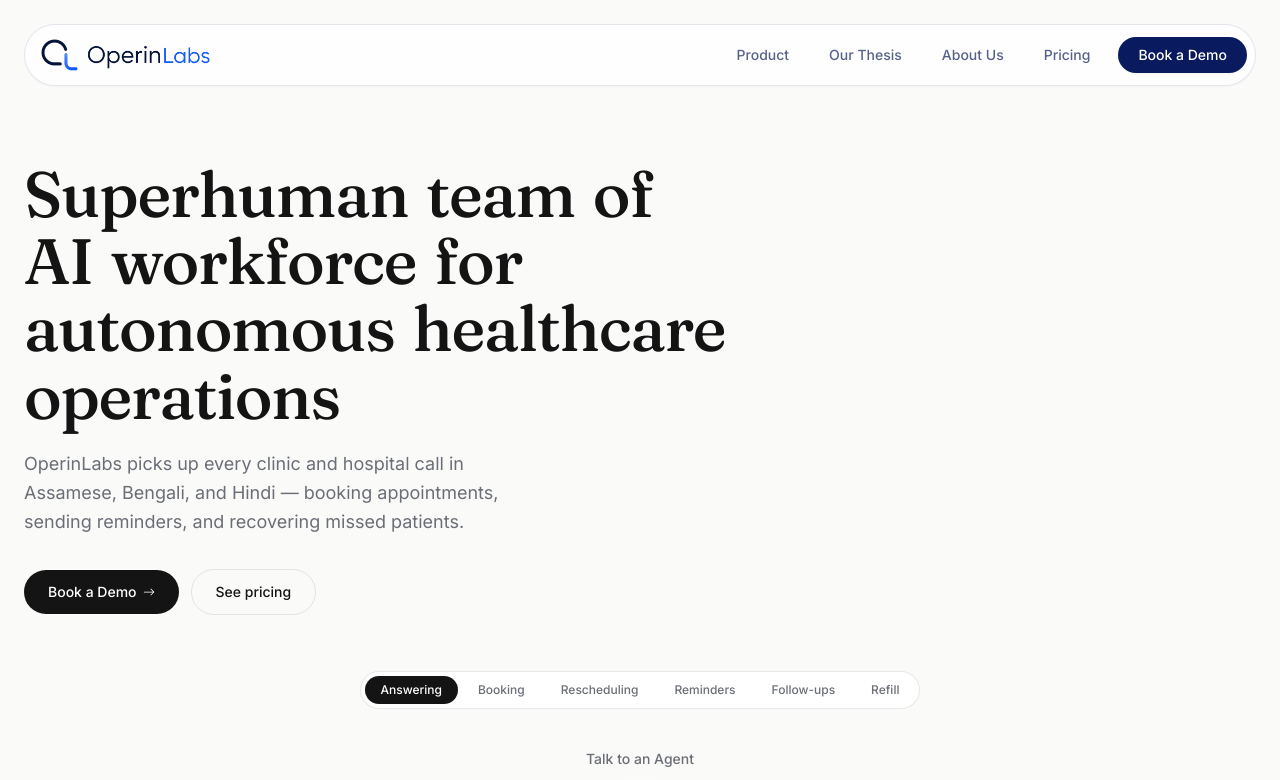
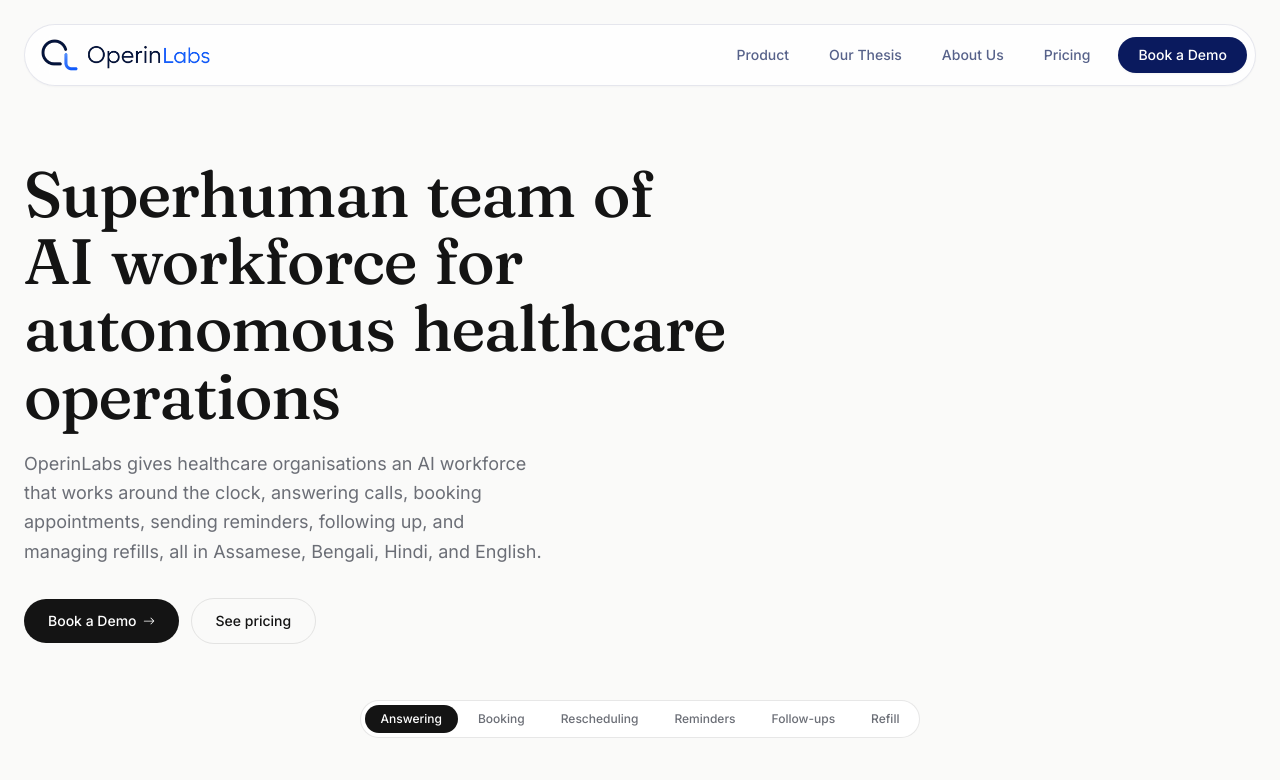
Before and after one commit to OperinLabs/OperinLabs-Landing-Page, a React (Vite) app: page / in a window 1280 px wide. Shown: the top 780 px of the page. Built offline with nearby package versions, Linux system fonts and the light colour scheme.

Commit message:
Update Hero.tsx

```diff
--- a/src/components/Hero.tsx
+++ b/src/components/Hero.tsx
@@ -65,9 +65,10 @@ export default function Hero({ onBookDemo }: HeroProps) {
           variants={item}
           className="mt-5 max-w-[46ch] text-lg leading-relaxed text-mono-soft"
         >
-          OperinLabs picks up every clinic and hospital call in Assamese,
-          Bengali, and Hindi — booking appointments, sending reminders, and
-          recovering missed patients.
+          OperinLabs gives healthcare organisations an AI workforce that
+          works around the clock, answering calls, booking appointments,
+          sending reminders, following up, and managing refills, all in
+          Assamese, Bengali, Hindi, and English.
         </motion.p>
 
         <motion.div variants={item} className="mt-8 flex items-center gap-3">
```
